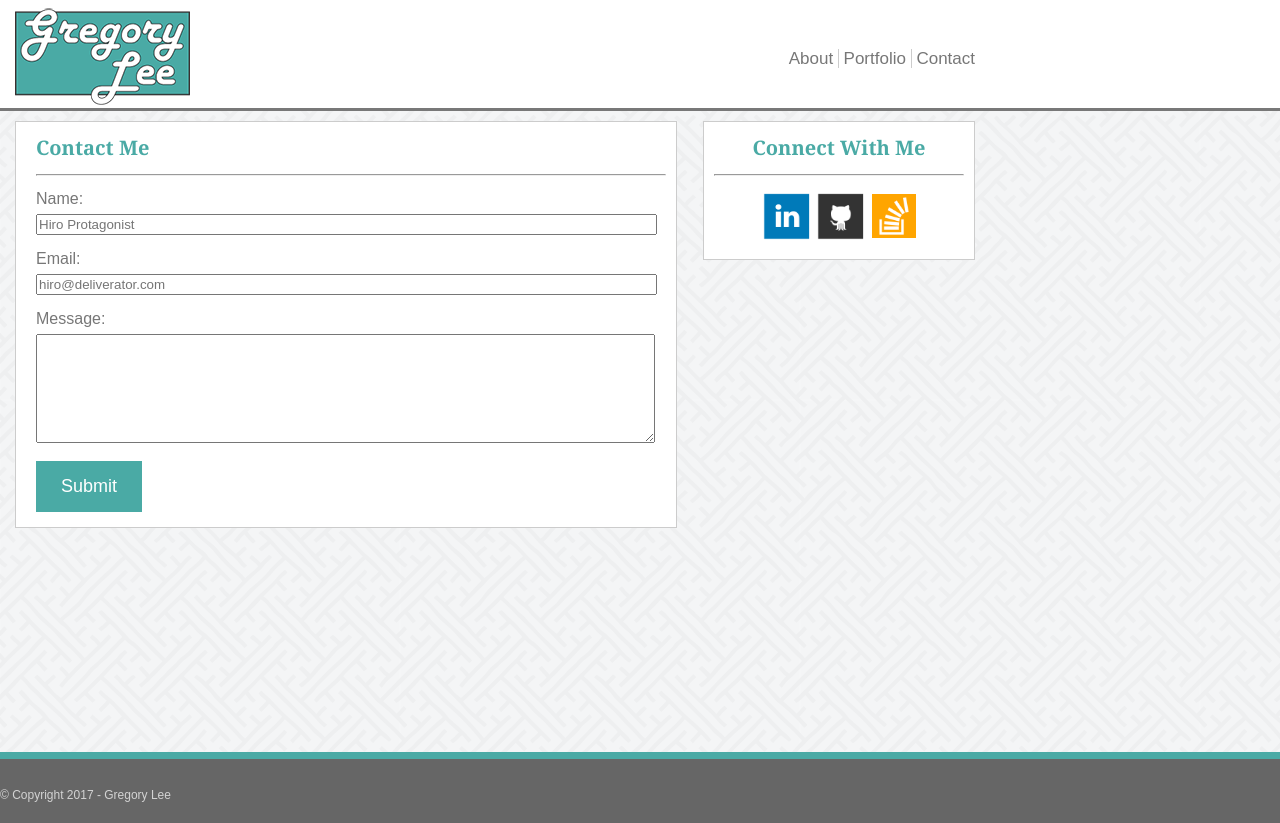
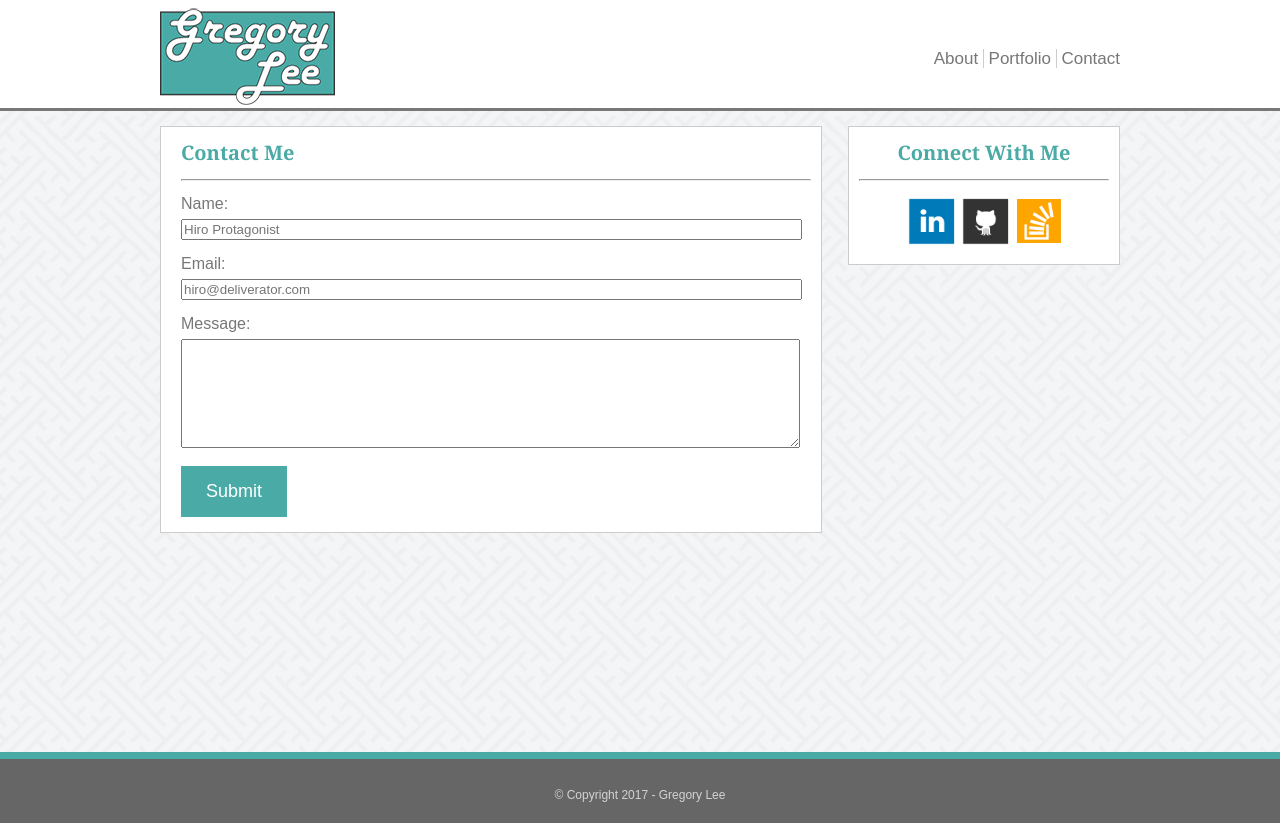
Before and after one commit to lzzllvl/Basic-Portfolio, a plain HTML site: page contact.html in a window 1280 px wide. Drawn offline with Linux system fonts and the light colour scheme.

Commit message:
removed wrapper class, as it was useless

```diff
--- a/assets/css/style.css
+++ b/assets/css/style.css
@@ -3,6 +3,7 @@ html, body {
   background-image: url("../images/sayagata-400px.png");
   width: 100%;
   height: 100%;
+  text-align: center;
 }
 
 h1, h3 {
@@ -54,16 +55,8 @@ hr {
   margin: 0 0 15px 0;
 }
 
-
-/**
-.wrapper {
-  text-align: center;
-  padding: 0;
-  margin: 0;
-}
-*/
 .content {
-  margin:0 15px 0 15px;
+  margin: 0 auto;
   width: 960px;
   text-align: center;
   display: inline-block;
@@ -123,7 +116,7 @@ button:hover {
 #top-bar {
   margin-top: 0px;
   padding-top: 0px;
-  margin-bottom: 10px;
+  margin-bottom: 15px;
   border-style: outset;
   border-width: 0px 0px 3px 0px;
   border-color: #cccccc;
@@ -185,6 +178,7 @@ button:hover {
   */
 
 #footer {
+  text-align: center;
   margin-top: 16px;
   border-style: outset;
   border-width: 7px 0px 0px 0px;
--- a/contact.html
+++ b/contact.html
@@ -11,7 +11,6 @@
     <div class="main-container">
       <!-- Heading Section-->
       <div id="top-bar">
-        <div class="wrapper">
         <div class="content">
           <span><a href="index.html"><img id="top-logo" alt="logo" src="assets/images/portfolio-logo.png"></a></span>
           <span id="nav-links">
@@ -21,9 +20,7 @@
           </span>
         </div>
       </div>
-      </div>
       <!-- Content Section -->
-      <div class="wrapper">
       <div class="content">
         <div id="main">
           <h3>Contact Me</h3>
@@ -49,8 +46,7 @@
       </div>
       <div class="push"></div>
     </div>
-    </div>
-    <div id="footer" class="wrapper">
+    <div id="footer">
       <p>&copy; Copyright 2017 - Gregory Lee</p>
     </div>
   </body>
```
Also changed, not shown: index.html (+1 -5 lines), portfolio.html (+1 -5 lines), assets/images/escheresque_ste.png (added). Lines whose indentation alone changed are shown as unchanged.
